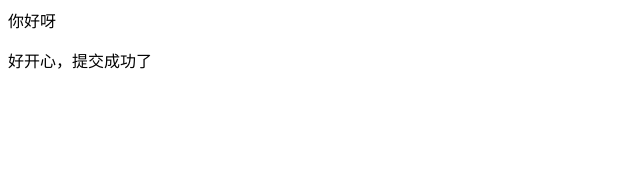
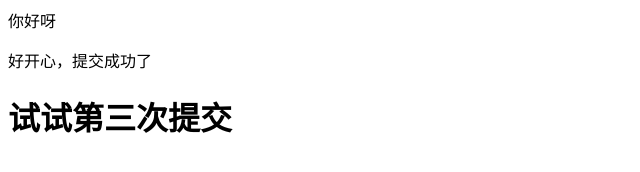
Before and after one commit to linluxixi/canvas, a plain HTML site: page index.html in a window 1280 px wide. Shown: the whole page, without its empty margins (0-640 px from the left). Drawn offline with Linux system fonts and the light colour scheme.

Commit message:
第三次提交

```diff
--- a/index.html
+++ b/index.html
@@ -10,6 +10,7 @@
     <div>
       你好呀
       <p>好开心，提交成功了</p>
+      <h1>试试第三次提交</h1>
     </div>
   </body>
 </html>
```
